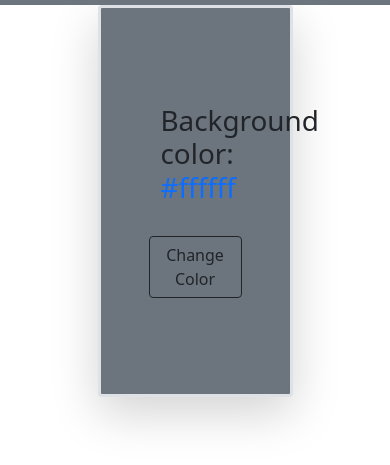
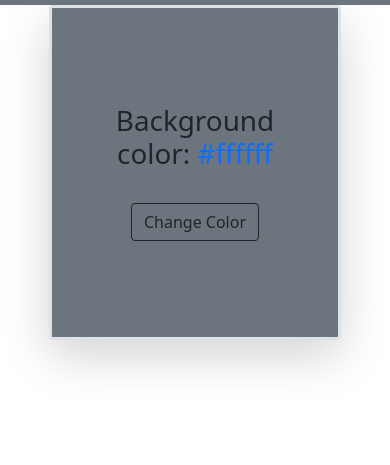
Before and after one commit to imAmeeksharma04/BackGround-Color-Changer, a plain HTML site: page index.html in a window 390 px wide. Shown: the part 51-516 px from the top of the page. Drawn offline with nearby package versions, Linux system fonts and the light colour scheme.

Commit message:
fixed the responsiveness

```diff
--- a/index.html
+++ b/index.html
@@ -33,7 +33,7 @@
         </nav>
     </div>
     <main>
-        <div class=" shadow-lg rounded border border-3 text-center mx-auto bg-secondary w-50 p-5">
+        <div class=" shadow-lg rounded border border-3 text-center mx-auto bg-secondary w-75 p-5">
             <h1 class="container mt-5">
                 Background color: <span class="colorId text-primary"> #ffffff </span>
             </h1><br>
```
